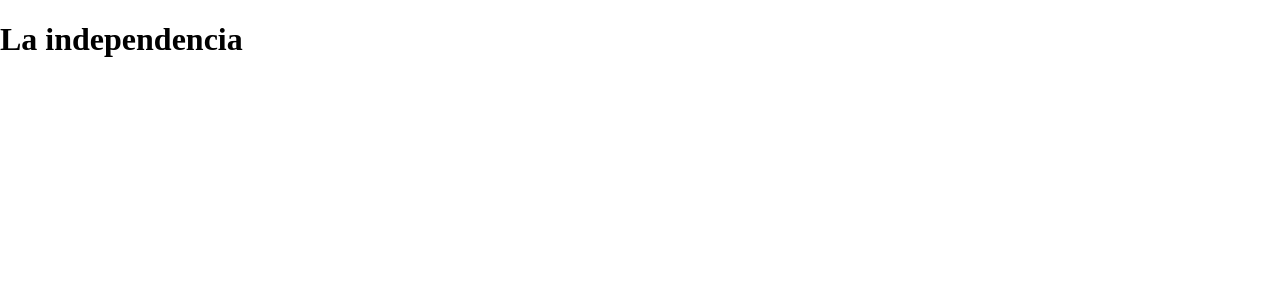
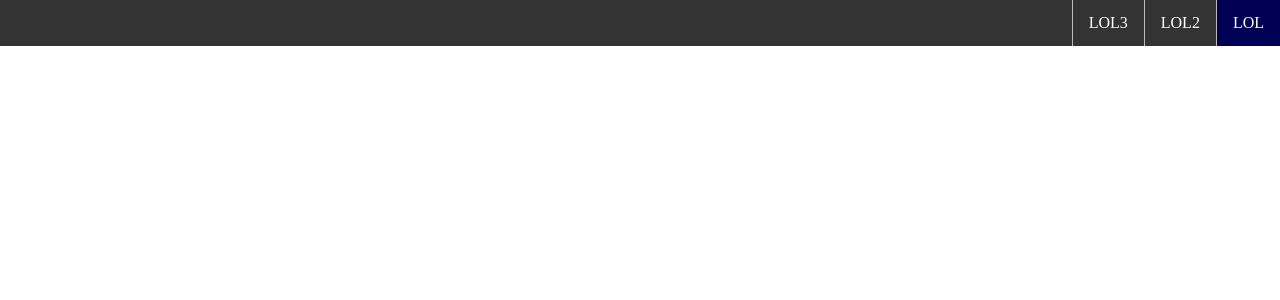
Before and after one commit to DarioXDF/La-Independencia, a PHP site: page / in a window 1280 px wide. Shown: the top 300 px of the page. Run offline with PHP 8.4, Linux system fonts and the light colour scheme.

Commit message:
Navbar Erstellung

```diff
--- a/index.html
+++ b/index.html
@@ -2,10 +2,22 @@
 <html lang="de" dir="ltr">
   <head>
     <meta charset="utf-8">
-    <title>Ship</title>
+    <title>La Independencia</title>
     <link rel="stylesheet" href="style.css">
   </head>
   <body>
-    <h1>La independencia</h1>
+    <div class="navbar">
+        <ul>
+          <li>
+            <a class="active" href="#LOL">LOL</a>
+          </li>
+          <li>
+            <a href="#LOL">LOL2</a>
+          </li>
+          <li>
+            <a href="#LOL">LOL3</a>
+          </li>
+        </ul>
+    </div>
   </body>
 </html>
--- a/style.css
+++ b/style.css
@@ -2,3 +2,38 @@ body{
   margin: 0;
   padding: 0;
 }
+.navbar{
+  margin: 0;
+  padding: 0;
+  display: block;
+}
+.navbar ul{
+  position: fixed;
+  top: 0;
+  width: 100%;
+  list-style: none;
+  margin: 0;
+  padding: 0;
+  overflow: hidden;
+  background-color: #333;
+}
+.navbar .active{
+  background: #005;
+}
+.navbar li{
+  float: right;
+  border-left: 1px solid #bbb;
+}
+.navbar li a{
+  display: block;
+  color: #fff;
+  text-align: center;
+  padding: 0.875em 1em;
+  text-decoration: none;
+}
+.navbar li a:hover{
+  background: #000;
+}
+.navbar .active{
+  background: #005;
+}
```
